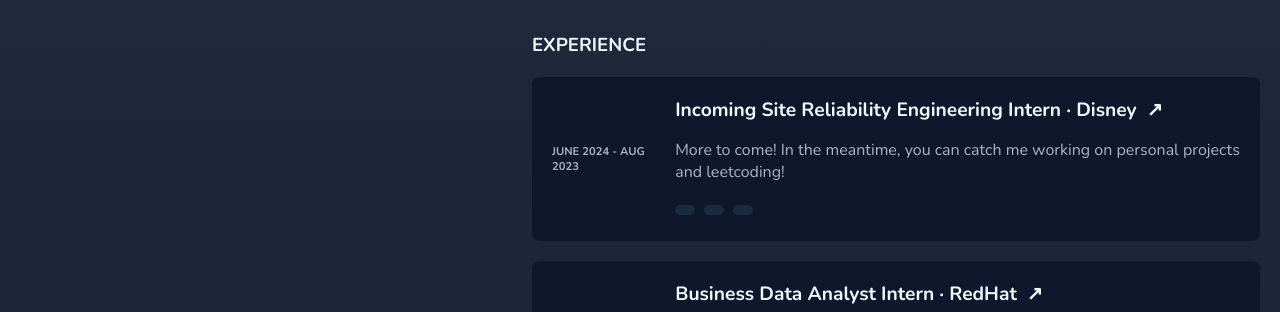
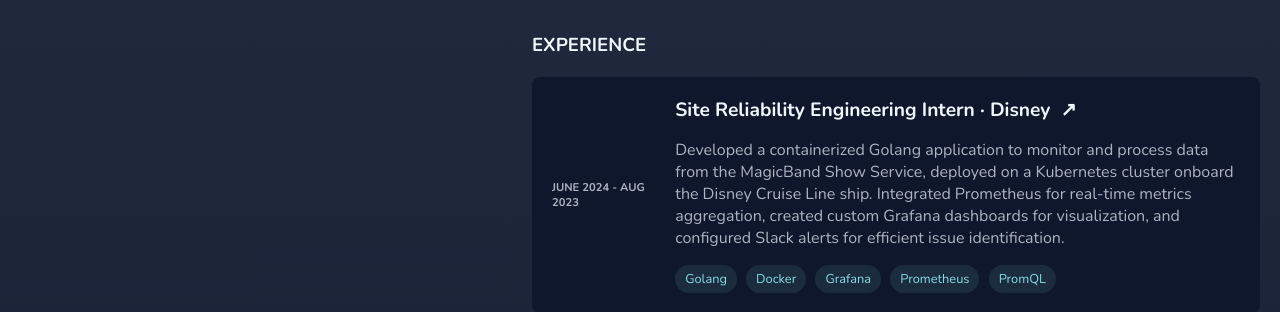
Before and after one commit to shainatpatel/ShainaWebsite, a plain HTML site: page index.html in a window 1280 px wide and 2308 px high. Shown: the part 640-952 px from the top of the page. Drawn offline with nearby package versions, Linux system fonts and the light colour scheme.

Commit message:
Changes to disney section

```diff
--- a/index.html
+++ b/index.html
@@ -58,12 +58,14 @@
                 <div class="experience-box">
                     <div class="date-position">JUNE 2024 - AUG 2023</div>
                     <div class="details">
-                        <h4>Incoming Site Reliability Engineering Intern · Disney</h4>
-                        <p class="experience-description">More to come! In the meantime, you can catch me working on personal projects and leetcoding!</p>
+                        <h4>Site Reliability Engineering Intern · Disney</h4>
+                        <p class="experience-description">Developed a containerized Golang application to monitor and process data from the MagicBand Show Service, deployed on a Kubernetes cluster onboard the Disney Cruise Line ship. Integrated Prometheus for real-time metrics aggregation, created custom Grafana dashboards for visualization, and configured Slack alerts for efficient issue identification.</p>
                         <div class="tags">
-                            <span></span>
-                            <span></span>
-                            <span></span>
+                            <span>Golang</span>
+                            <span>Docker</span>
+                            <span>Grafana</span>
+                            <span>Prometheus</span>
+                            <span>PromQL</span>
                         </div>
                     </div>
                 </div>
```
